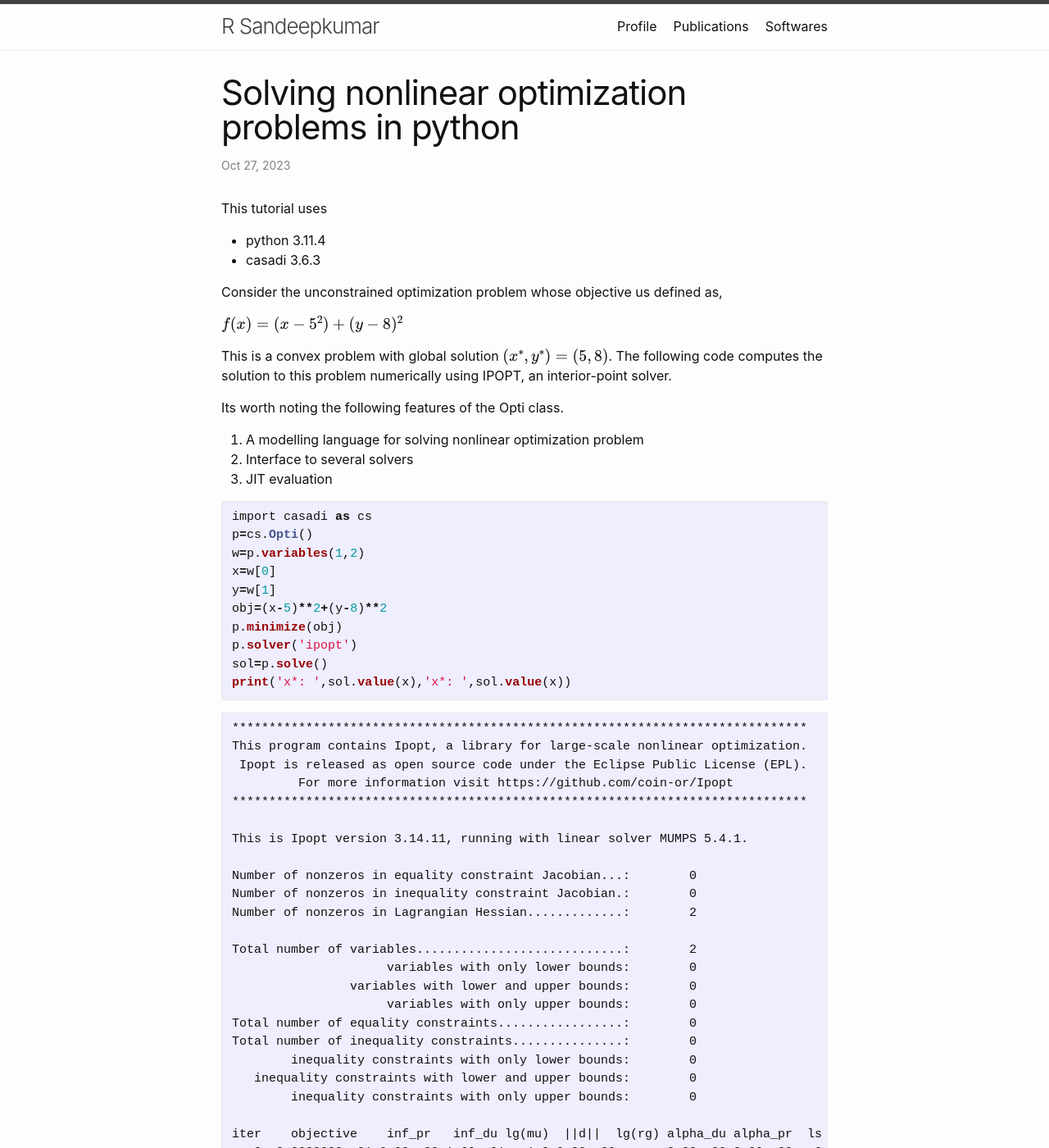
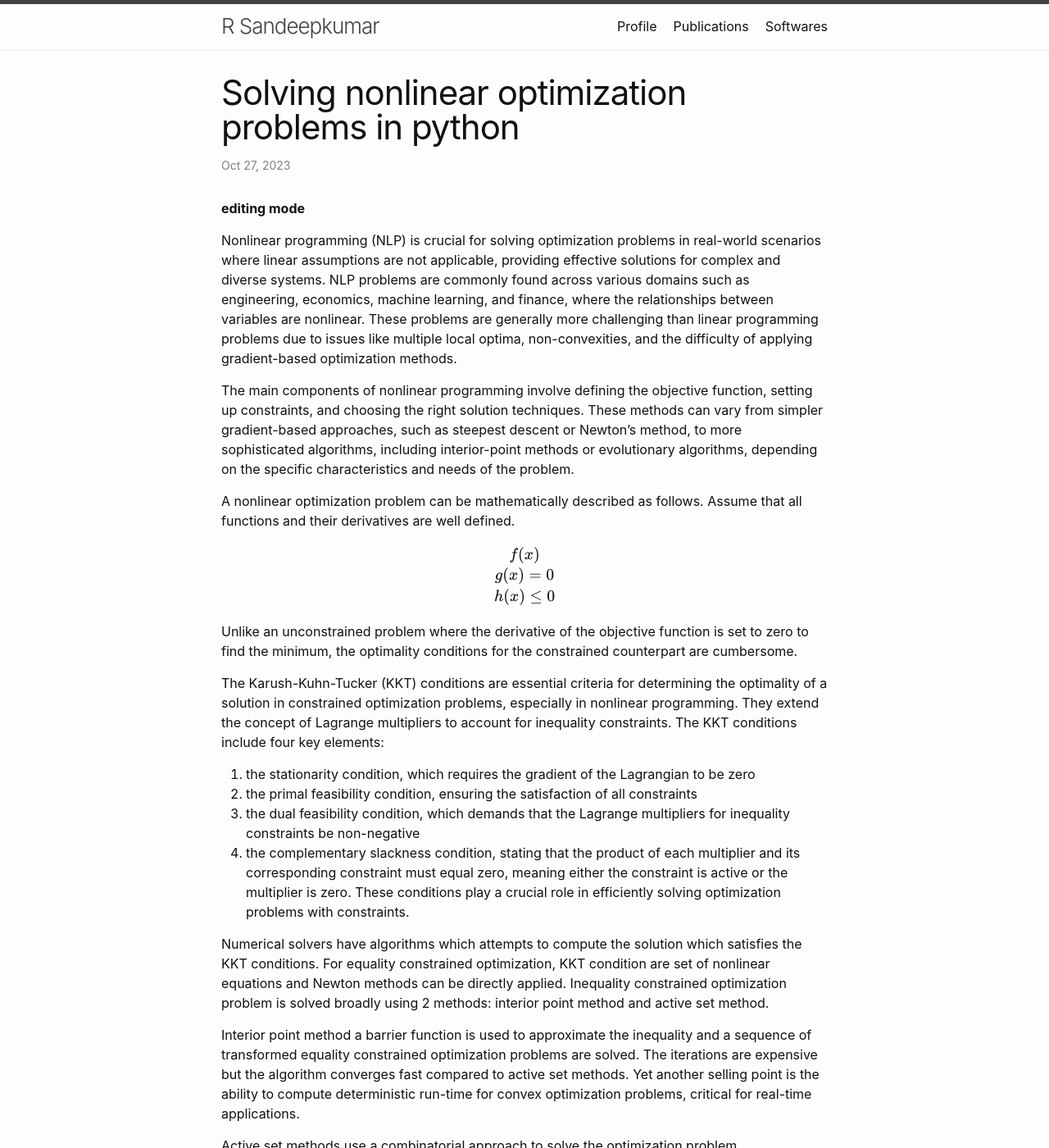
Before and after one commit to sandeep026/sandeep026.github.io, a Jekyll site: the page built from _posts/2023-10-28-p1.markdown, in a window 1280 px wide and 1400 px high. Shown: the whole window at 82% size. Built offline with Jekyll 4.4.1, drawn with Linux system fonts in a browser that asks for light colours; formulas are drawn with MathJax 3; some of the changed text lies outside the part shown.

Commit message:
nonlinear optimization file edited

```diff
--- a/_posts/2023-10-28-p1.markdown
+++ b/_posts/2023-10-28-p1.markdown
@@ -5,15 +5,62 @@ date:   2023-10-27 23:51:22 +0530
 categories: casadi
 ---
 
-This tutorial uses
+**editing mode**
+
+Nonlinear programming (NLP) is crucial for solving optimization problems in
+real-world scenarios where linear assumptions are not applicable, providing
+effective solutions for complex and diverse systems. NLP problems are commonly
+found across various domains such as engineering, economics, machine learning,
+and finance, where the relationships between variables are nonlinear. These problems
+are generally more challenging than linear programming problems due to issues like multiple
+local optima, non-convexities, and the difficulty of applying gradient-based optimization methods.
+
+The main components of nonlinear programming involve defining the objective function,
+setting up constraints, and choosing the right solution techniques. These methods can
+vary from simpler gradient-based approaches, such as steepest descent or Newton's method,
+to more sophisticated algorithms, including interior-point methods or evolutionary algorithms,
+depending on the specific characteristics and needs of the problem.
+
+A nonlinear optimization problem can be mathematically described as follows. Assume that all functions and their derivatives are well defined.
+
+$$
+\begin{gather*}
+f(x)\\
+g(x)= 0\\
+h(x)\leq 0
+\end{gather*}
+$$
+
+Unlike an unconstrained problem where the derivative of the objective function is set to zero to find the minimum, the optimality conditions for the constrained counterpart are cumbersome.
+
+The Karush-Kuhn-Tucker (KKT) conditions are essential criteria for determining the optimality of a solution in constrained optimization problems, especially in nonlinear programming. They extend the concept of Lagrange multipliers to account for inequality constraints. The KKT conditions include four key elements:
+
+1. the stationarity condition, which requires the gradient of the Lagrangian to be zero
+2. the primal feasibility condition, ensuring the satisfaction of all constraints
+3. the dual feasibility condition, which demands that the Lagrange multipliers for inequality constraints be non-negative
+4. the complementary slackness condition, stating that the product of each multiplier and its corresponding constraint must equal zero, meaning either the constraint is active or the multiplier is zero. These conditions play a crucial role in efficiently solving optimization problems with constraints.
+
+Numerical solvers have algorithms which attempts to compute the solution which satisfies the KKT conditions. For equality constrained optimization,
+KKT condition are set of nonlinear equations and Newton methods can be directly applied. Inequality constrained optimization problem is solved broadly using 2 methods: interior point method and active set method.
+
+Interior point method a barrier function is used to approximate the inequality and a sequence of transformed equality constrained optimization problems are solved. The iterations are expensive but the algorithm converges fast compared to active set methods. Yet another selling point is the ability to compute deterministic run-time for convex optimization problems, critical for real-time applications.
+
+Active set methods use a combinatorial approach to solve the optimization problem.
+
+For small and large problems, active set and interior-point method is generally preferred.
+
+
+Software used
 - python 3.11.4
 - casadi 3.6.3
 
-Consider the unconstrained optimization problem whose objective us defined as,
+Consider the function given below, which has a global minimum at $(5,8)$ and the
+minimum value is 0.
 
 $f(x)=(x-5^2)+(y-8)^2$
 
-This is a convex problem with global solution $(x^{\*},y^{\*})=(5,8)$. The following code computes the solution to this problem numerically using IPOPT, an interior-point solver.
+
+
 
 Its worth noting the following features of the Opti class.
 
```
